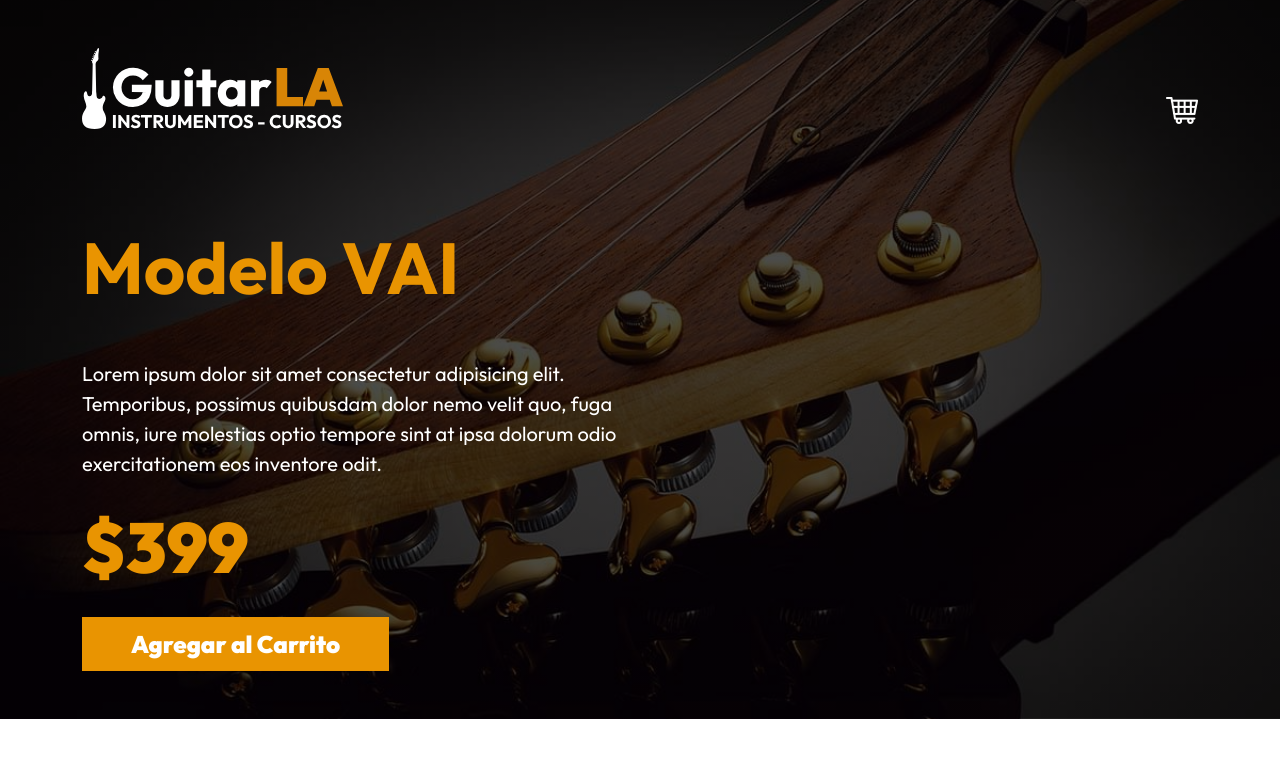
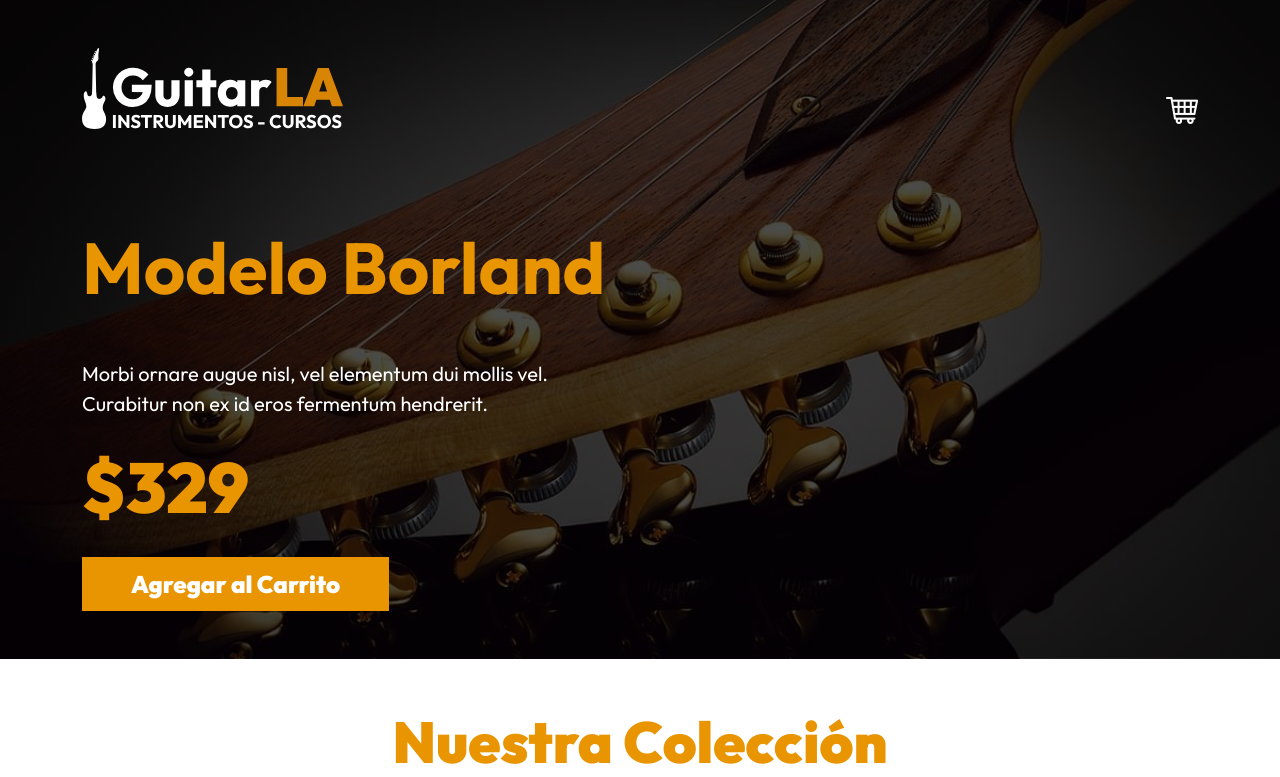
Before and after one commit to andmar001/guitar-vue, a Vue app: page / in a window 1280 px wide. Shown: the top 777 px of the page. Built offline with nearby package versions, Linux system fonts and the light colour scheme.

Commit message:
mostrar informacion de la guitarra principal - para un tipo de oferta en el mercado

```diff
--- a/src/App.vue
+++ b/src/App.vue
@@ -8,9 +8,11 @@
 
   const guitarras = ref([])
   const carrito = ref([])
+  const guitarra = ref({})
 
   onMounted(()=>{
     guitarras.value = db
+    guitarra.value = guitarras.value[2]
   })
 
   const agregarCarrito = (guitarra) => {
@@ -42,8 +44,10 @@
 
   <Header
     :carrito="carrito"
+    :guitarra="guitarra"
     @incrementar-cantidad = "incrementarCantidad"
     @decrementar-cantidad = "decrementarCantidad"
+    @agregar-carrito="agregarCarrito"
   />
 
   <main class="container-xl mt-5">
--- a/src/components/Header.vue
+++ b/src/components/Header.vue
@@ -3,10 +3,14 @@
   carrito:{
     type: Array,
     required: true
+  },
+  guitarra:{
+    type: Object,
+    required: true
   }
 })
 
-defineEmits(['incrementar-cantidad','decrementar-cantidad'])
+defineEmits(['incrementar-cantidad','decrementar-cantidad','agregar-carrito'])
 
 </script>
 <template>
@@ -92,12 +96,17 @@
 
       <div class="row mt-5">
         <div class="col-md-6 text-center text-md-start pt-5">
-          <h1 class="display-2 fw-bold">Modelo VAI</h1>
-          <p class="mt-5 fs-5 text-white">Lorem ipsum dolor sit amet consectetur adipisicing elit. Temporibus, possimus
-            quibusdam dolor nemo velit quo, fuga omnis, iure molestias optio tempore sint at ipsa dolorum odio
-            exercitationem eos inventore odit.</p>
-          <p class="text-primary fs-1 fw-black">$399</p>
-          <button type="button" class="btn fs-4 bg-primary text-white py-2 px-5">Agregar al Carrito</button>
+          <h1 class="display-2 fw-bold">Modelo {{ guitarra.nombre }}</h1>
+          <p class="mt-5 fs-5 text-white">
+            {{ guitarra.descripcion }}
+          </p>
+          <p class="text-primary fs-1 fw-black">${{ guitarra.precio }}</p>
+          <button type="button"
+                  class="btn fs-4 bg-primary text-white py-2 px-5"
+                  @click="$emit('agregar-carrito',guitarra)"
+                  >
+            Agregar al Carrito
+          </button>
         </div>
       </div>
     </div>
```
